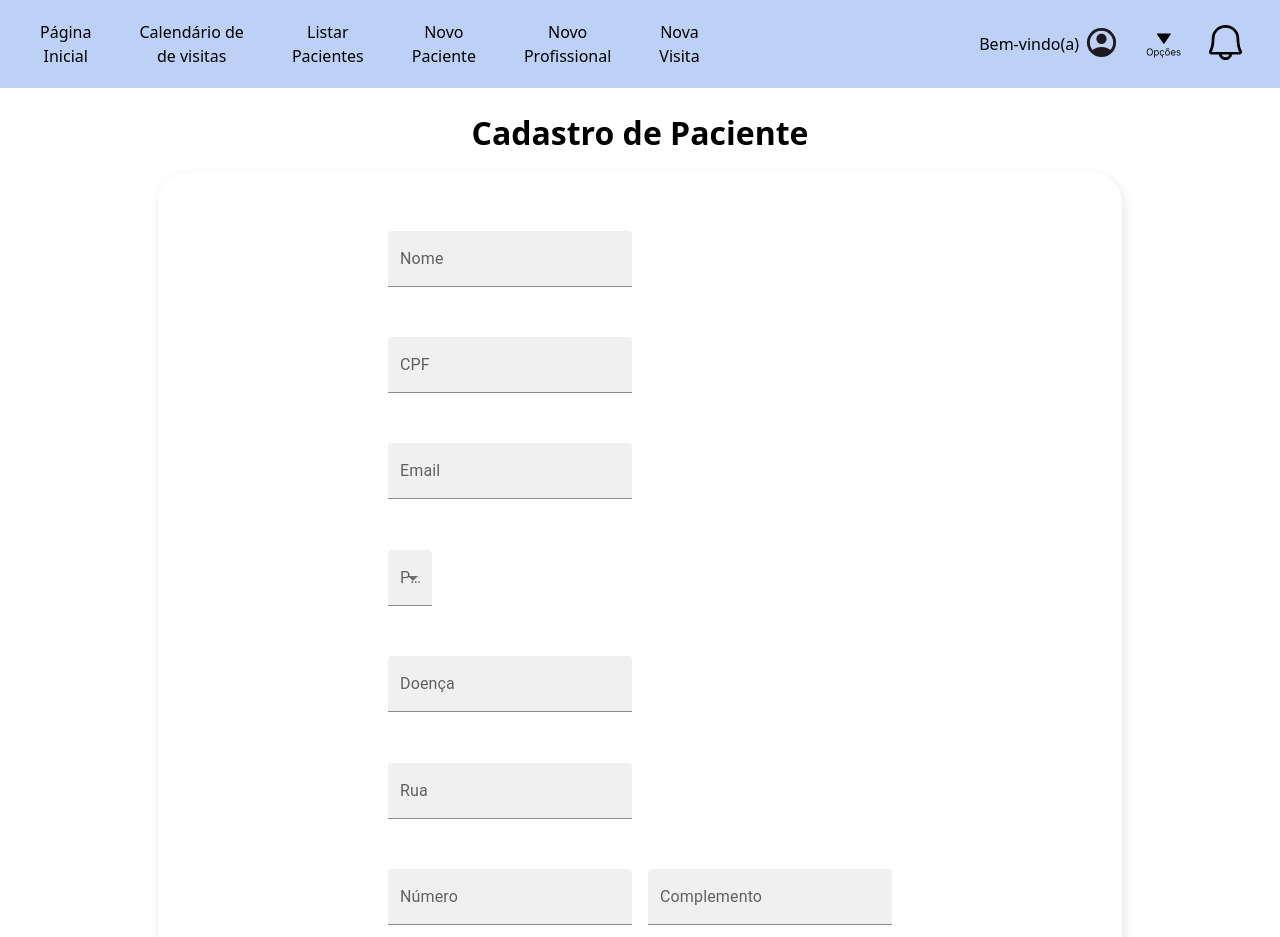
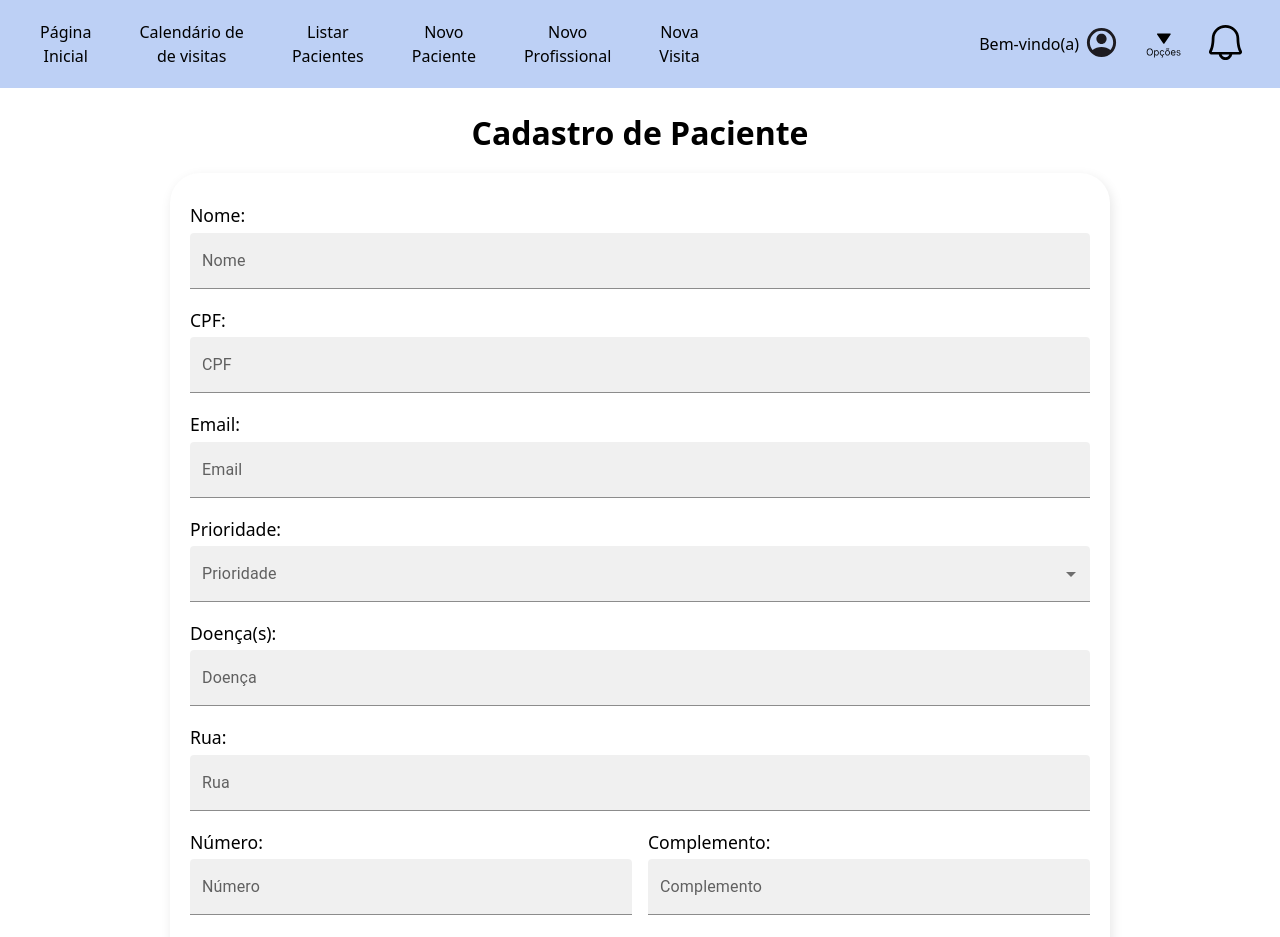
Before and after one commit to Jonas-eng-21/Sistema-de-assistencia-para-visitas-domiciliares, a React (Vite) app in the folder sistemaFront/: page /cadastro-de-Paciente in a window 1280 px wide. Shown: the top 937 px of the page. Built offline with nearby package versions, Linux system fonts and the light colour scheme; sample sign-in values are in the browser's storage.

Commit message:
Ajuste de largura na div

```diff
--- a/sistemaFront/src/pages/cadastroPaciente/index.tsx
+++ b/sistemaFront/src/pages/cadastroPaciente/index.tsx
@@ -64,10 +64,11 @@ const CadastroPaciente = () => {
     <S.Container>
       <Header />
       <S.Title>Cadastro de Paciente</S.Title>
-      <S.Card>
+      <S.Card className="divcadastro" style={{ width: "100%", minWidth: "400px", alignItems: "stretch", padding: "20px" }}>
         <form onSubmit={handleSubmit(onSubmit)}>
           <S.ContainerInputs>
             <S.Entrada>
+              <S.TituloForm>Nome:</S.TituloForm>
               <TextField
                 fullWidth
                 label="Nome"
@@ -80,6 +81,7 @@ const CadastroPaciente = () => {
           </S.ContainerInputs>
           <S.ContainerInputs>
             <S.Entrada>
+              <S.TituloForm>CPF:</S.TituloForm>
               <TextField
                 fullWidth
                 label="CPF"
@@ -92,6 +94,7 @@ const CadastroPaciente = () => {
           </S.ContainerInputs>
           <S.ContainerInputs>
             <S.Entrada>
+              <S.TituloForm>Email:</S.TituloForm>
               <TextField
                 fullWidth
                 label="Email"
@@ -102,7 +105,9 @@ const CadastroPaciente = () => {
               />
             </S.Entrada>
           </S.ContainerInputs>
-          <S.ContainerInputs><S.Entrada>
+          <S.ContainerInputs>
+            <S.Entrada>
+              <S.TituloForm>Prioridade:</S.TituloForm>
             <TextField
               fullWidth
               select
@@ -119,6 +124,7 @@ const CadastroPaciente = () => {
           </S.ContainerInputs>
           <S.ContainerInputs>
             <S.Entrada>
+              <S.TituloForm>Doença(s):</S.TituloForm>
               <TextField
                 fullWidth
                 label="Doença"
@@ -131,6 +137,7 @@ const CadastroPaciente = () => {
           </S.ContainerInputs>
           <S.ContainerInputs>
             <S.Entrada>
+              <S.TituloForm>Rua:</S.TituloForm>
               <TextField
                 fullWidth
                 label="Rua"
@@ -143,6 +150,7 @@ const CadastroPaciente = () => {
           </S.ContainerInputs>
           <S.ContainerInputs>
             <S.Entrada>
+              <S.TituloForm>Número:</S.TituloForm>
               <TextField
                 fullWidth
                 label="Número"
@@ -153,6 +161,7 @@ const CadastroPaciente = () => {
               />
             </S.Entrada>
             <S.Entrada>
+              <S.TituloForm>Complemento:</S.TituloForm>
               <TextField
                 fullWidth
                 label="Complemento"
@@ -165,6 +174,7 @@ const CadastroPaciente = () => {
           </S.ContainerInputs>
           <S.ContainerInputs>
             <S.Entrada>
+              <S.TituloForm>Bairro:</S.TituloForm>
               <TextField
                 fullWidth
                 label="Bairro"
@@ -175,6 +185,7 @@ const CadastroPaciente = () => {
               />
             </S.Entrada>
             <S.Entrada>
+              <S.TituloForm>CEP:</S.TituloForm>
               <TextField
                 fullWidth
                 label="CEP"
@@ -187,6 +198,7 @@ const CadastroPaciente = () => {
           </S.ContainerInputs>
           <S.ContainerInputs>
             <S.Entrada>
+              <S.TituloForm>Cidade:</S.TituloForm>
               <TextField
                 fullWidth
                 label="Cidade"
@@ -197,6 +209,7 @@ const CadastroPaciente = () => {
               />
             </S.Entrada>
             <S.Entrada>
+              <S.TituloForm>Estado:</S.TituloForm>
               <TextField
                 fullWidth
                 label="Estado"
@@ -208,6 +221,7 @@ const CadastroPaciente = () => {
             </S.Entrada>
           </S.ContainerInputs>
           <S.Entrada>
+            <S.TituloForm>Observação:</S.TituloForm>
             <TextField
               fullWidth
               label="Observação"
--- a/sistemaFront/src/pages/cadastroPaciente/style.ts
+++ b/sistemaFront/src/pages/cadastroPaciente/style.ts
@@ -12,15 +12,16 @@ export const Title = styled.h1`
 `;
 
 export const Entrada = styled.div`
-  margin-bottom: 5%;
-  margin-top: 5%;
+  margin-bottom: 1%;
+  margin-top: 1%;
+  width: 100%;
 `;
 
 export const ContainerInputs = styled.div`
   display: flex;
   flex-direction: row;
   width: 100%;
-  gap: 1rem;
+  gap: 1em;
   align-items: center;
 `;
 
@@ -73,3 +74,11 @@ export const Background = styled.div`
   justify-content: center;
   align-items: center;
 `;
+
+export const TituloForm = styled.label`
+  font-size: 1.1rem;
+  font-weight: 500;
+  text-align: start;
+  margin-bottom: 4px;
+  display: block;
+`;
```
